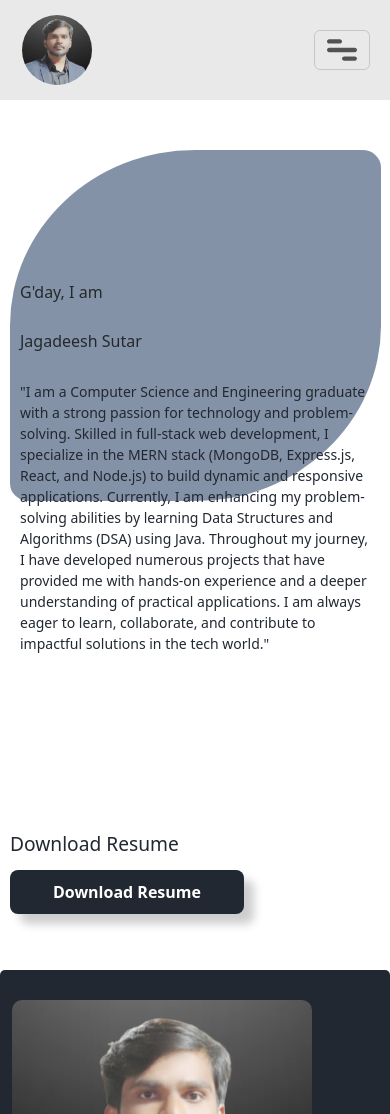
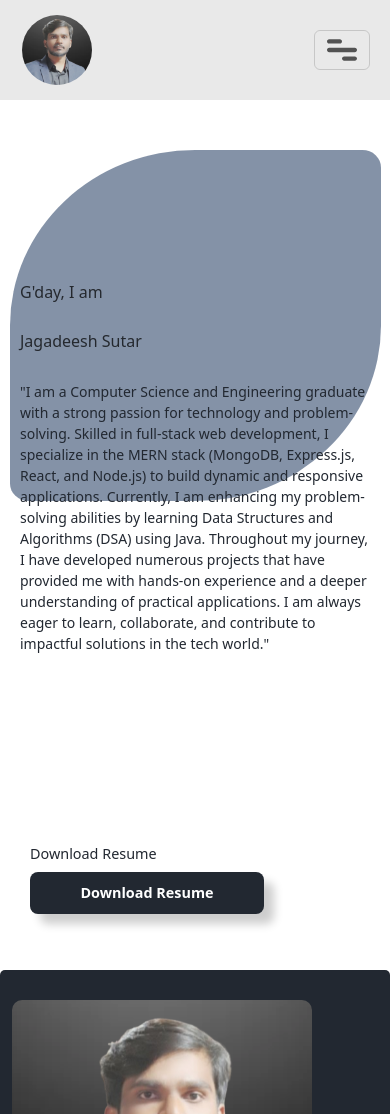
Before and after one commit to JagadeeshSutar/MyPortfolio, a React (Vite) app: page / in a window 390 px wide. Shown: the top 1114 px of the page. Built offline with nearby package versions, Linux system fonts and the light colour scheme; a web font is replaced by a local one.

Commit message:
Everything has been completed

```diff
--- a/src/components/Home.css
+++ b/src/components/Home.css
@@ -111,7 +111,7 @@ img {
 
 .download-btn:hover {
   background-color: #222831bc;
-  scale: 1.1;
+  scale: 1;
   padding: 11px 21px;
 }
 .mk-side-elements-container {
@@ -155,10 +155,7 @@ img {
     left: 10px;
     top: 150px;
   }
-  .downloadHead {
-    font-size: 1.5rem;
-    margin: 0;
-  }
+
   .divHome {
     width: 100vw;
     height: 50vh;
@@ -175,8 +172,8 @@ img {
     font-size: 14px;
   }
   .downloadHead {
-    font-size: 1.2rem;
-    margin-bottom: 15px;
+    font-size: 0.9rem;
+    margin-bottom: 10px;
   }
   .resume {
     padding: 0;
@@ -185,12 +182,12 @@ img {
     display: flex;
     flex-direction: column;
     position: absolute;
-    left: 10px;
+    left: 30px;
     bottom: -70px;
   }
   .download-btn {
     text-align: center;
-    font-size: 1rem;
+    font-size: 0.9rem;
   }
   @keyframes homeCircleAnimation {
     from {
@@ -204,7 +201,7 @@ img {
       opacity: 1;
     }
   }
-  .mk-side-elements-container{
+  .mk-side-elements-container {
     display: none;
   }
 }
--- a/src/components/Projects.css
+++ b/src/components/Projects.css
@@ -205,18 +205,13 @@
   .leftBox {
     margin-left: 0px;
     width: 70vw;
-    height: 50vh;
+    height: 60vh;
     margin-left: 50px;
   }
   .rightBox {
     width: 70vw;
-    height: 50vh;
+    height: 60vh;
     border-radius: 5px;
-    background-color: #545c6973;
-    animation: rightBoxAnimation 3s ease-out forwards;
-    animation-timeline: view();
-    animation-range: entry 0 cover 50%;
-    transition: all 0.3s ease;
   }
   .projects h1 {
     font-size: 20px;
@@ -249,6 +244,9 @@
     scale: 1;
     transition: all 0.3s ease;
   }
+  .leftProjectCardText:hover {
+    scale: 0.9;
+  }
   .leftProjectCardText p {
     width: 100%;
   }
@@ -259,7 +257,11 @@
     width: 90vw;
     text-align: end;
     text-align: end;
+    scale: 1;
     z-index: 2;
+  }
+  .rightProjectCardText:hover{
+    scale: 0.9;
   }
   .rightProjectCardText p {
     width: 100%;
```
